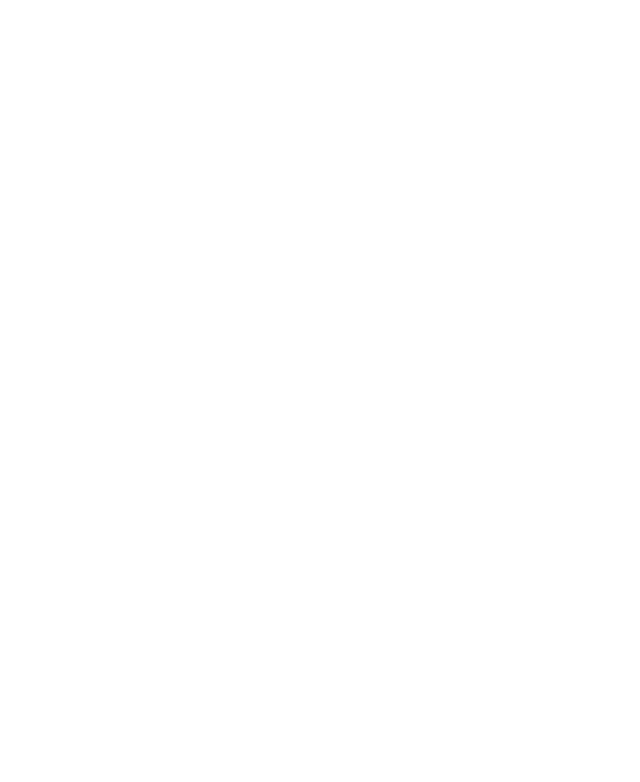
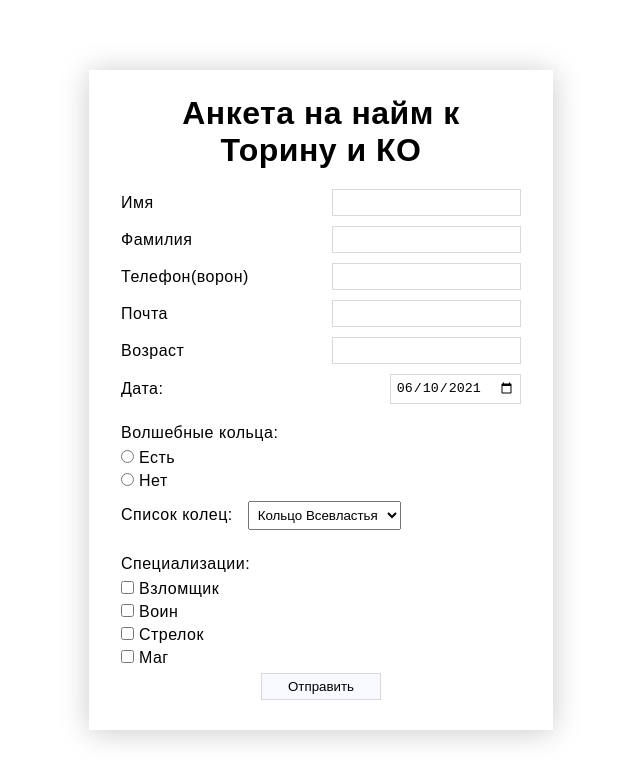
Before and after one commit to TimTi01/vk-test-task, a website with bundled scripts: page index.html in a window 1280 px wide. Shown: the whole page, without its empty margins (319-959 px from the left). Built offline with nearby package versions, Linux system fonts and the light colour scheme; files whose address does not match are found by name.

Commit message:
final commit

```diff
--- a/form.js
+++ b/form.js
@@ -7,18 +7,19 @@ let json = {
         {tag: "input", type: "email", id: "email", title: "Почта"},
         {tag: "input", type: "number", id: "age", title: "Возраст"},
         {tag: "input", type: "date", id: "date", title: "Дата:", value:"2021-06-10"},
+    ],
+
+    additionalComp: [
         {tag: "p", id: "paragraph", title: "Волшебные кольца:"},
         {tag: "input", id: "rings", type: "radio", title: ["Есть", "Нет"], name: "rings", value: ["Yes", "No"]},
+        {tag: "select", id: "listRings", title: "Список колец:", optionValue: ["value1", "value2", "value3", "value4"], optionTitle: ["Кольцо Всевластья", "Кольцо людей", "Кольцо эльфов", "Кольцо гномов"]},
         {tag: "p", id: "paragraph", title: "Специализации:"},
         {tag: "input", type: "checkbox", id: "specialization", title: ["Взломщик", "Воин", "Стрелок", "Маг"], name: "specialization", value: ""},
     ],
 
-    additionalComp: [
-        {tag: "select", id: "listRings", title: "Список колец:", optionValue: ["value1", "value2", "value3", "value4"], optionTitle: ["Кольцо Всевластья", "Кольцо людей", "Кольцо эльфов", "Кольцо гномов"]},
+    preferencesComp: [
         {tag: "input", id: "submit", type: "submit", value:"Отправить"},
     ],
-
-    preferencesComp: [],
 
     renderOrder: [
         "basicComp",
--- a/index.html
+++ b/index.html
@@ -6,9 +6,160 @@
         <meta name="viewport" content="width=device-width, initial-scale=1.0">
         <title>Document</title>
     </head>
+    <body>
+        <form class="form" action="#" method="post" enctype="multipart/form-data">
+            <h1 heading>Анкета на найм к Торину и КО</h1>
+        <div class="indent">
+            <label for="first_name">Имя</label>
+            <input id="first_name" type="text"/>
+        </div>
+        <div class="indent">
+            <label for="last_name">Фамилия</label>
+            <input id="last_name" type="text"/>
+        </div>
+        <div class="indent">
+            <label for="phone">Телефон(ворон)</label>
+            <input id="phone" type="tel"/>
+        </div>
+        <div class="indent">
+            <label for="email">Почта</label>
+            <input id="email" type="email"/>
+        </div>
+        <div class="indent">
+            <label for="age">Возраст</label>
+            <input id="age" type="number"/>
+        </div>
+        <div class="indent">
+            <label for="date">Дата:</label>
+            <input id="date" type="date" value="2021-06-10"/>
+        </div>
 
-<body>
-    <script type="module" src="export-json.js"></script>
-    <script type="module" src="import-json.js"></script>
-</body>
+
+        <p paragraph>Волшебные кольца:</p>
+
+        <div>
+            <input id="rings" type="radio" value="Yes" name="rings">
+            <label for="rings">Есть</label>
+        </div>
+        <div>
+            <input id="rings" type="radio" value="No" name="rings">
+            <label for="rings">Нет</label>
+        </div>
+        <div>
+            <label for="listRings">Список колец:</label>
+            <select id="listRings">
+            <option value="value1">Кольцо Всевластья</option>
+            <option value="value2">Кольцо людей</option>
+            <option value="value3">Кольцо эльфов</option>
+            <option value="value4">Кольцо гномов</option>
+            </select>
+        </div>
+
+        <p paragraph>Специализации:</p>
+
+        <div>
+            <input type="checkbox" id="specialization" name="specialization">
+            <label for="specialization">Взломщик</label>
+        </div>
+        <div>
+            <input type="checkbox" id="specialization" name="specialization">
+            <label for="specialization">Воин</label>
+        </div>
+        <div>
+            <input type="checkbox" id="specialization" name="specialization">
+            <label for="specialization">Стрелок</label>
+        </div>
+        <div>
+            <input type="checkbox" id="specialization" name="specialization">
+            <label for="specialization">Маг</label>
+        </div>
+
+        <input class="submit" type="submit" value="Отправить">
+
+
+
+        <style>
+            /* Remove default margin */
+            body,
+            h1,
+            h2,
+            h3,
+            h4,
+            p {
+                margin: 0;
+            }
+
+
+            body {
+                display: flex;
+                justify-content: center;
+                align-items: center;
+                height: 100vh;
+            }
+
+            .form {
+                display: flex;
+                flex-direction: column;
+                width: 400px;
+                padding: 25px 32px;
+                font-family: sans-serif;
+                box-shadow: 0 2px 28px rgb(0 0 0 / 21%);
+                letter-spacing: 0.5px;
+            }
+
+            .form h1 {
+                text-align: center;
+                padding: 0px 0 15px 0;
+            }
+
+            .form p {
+                padding: 15px 0 3px 0;
+            }
+
+            .form input {
+                outline:none;
+                padding: 5px;
+                margin: 5px 0 5px 0;
+                border: 0.5px solid rgb(216, 216, 216);
+            }
+            .form input:hover {
+                border: 0.5px solid rgb(185, 185, 185);
+            }
+            .form input:focus {
+                border-color: gold;
+            }
+
+            .form select {
+                outline: none;
+                width: auto;
+                padding: 5px;
+                margin: 10px 0 10px 0;
+            }
+
+            .form label {
+                margin: 0 10px 0 0;
+            }
+
+            .form .indent {
+                display: flex;
+                justify-content: space-between;
+                align-items: center;
+            }
+
+            .form .submit {
+                width: 30%;
+                margin: 5px auto;
+                padding: 5px 10px;
+                background-color: #f8f8ff;
+            }
+
+            .form .submit:hover {
+                cursor: pointer;
+                border-color: gold;
+            }
+        </style>
+    </form>
+        <script type="module" src="export-json.js"></script>
+        <script type="module" src="import-json.js"></script>
+    </body>
 </html>
```
Also changed, not shown: generator.js (added, +218 -0 lines).
